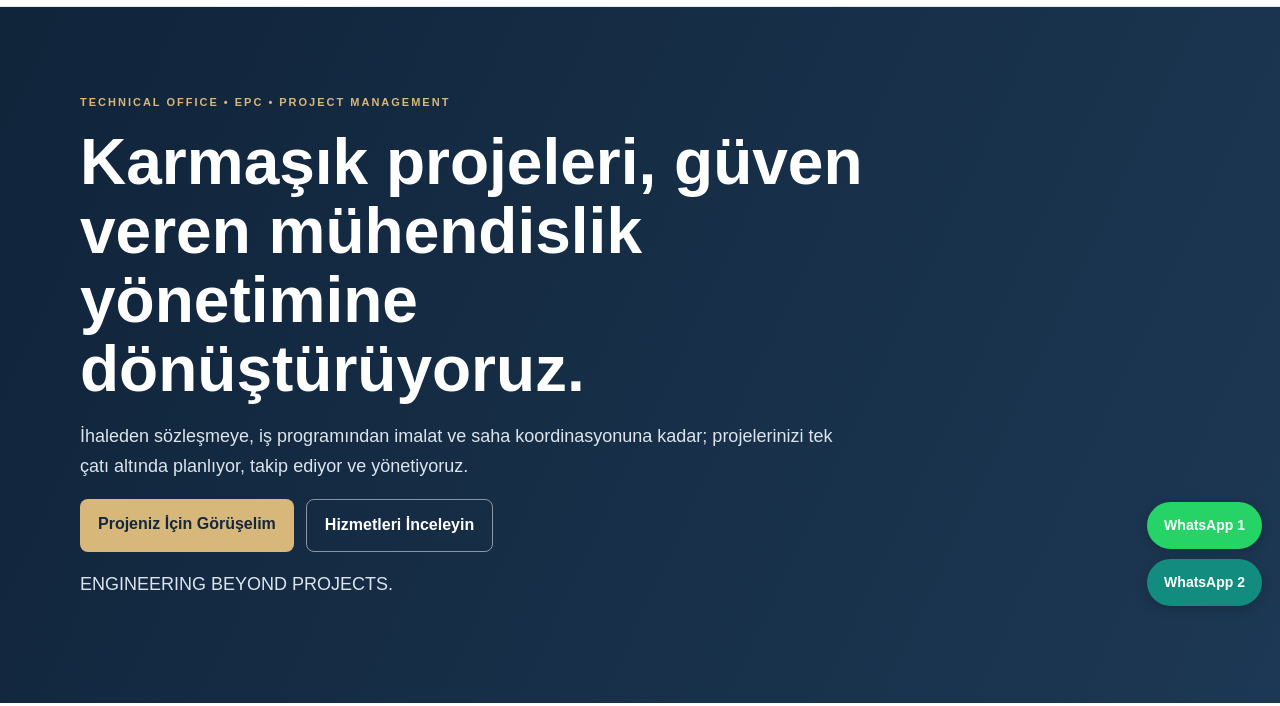
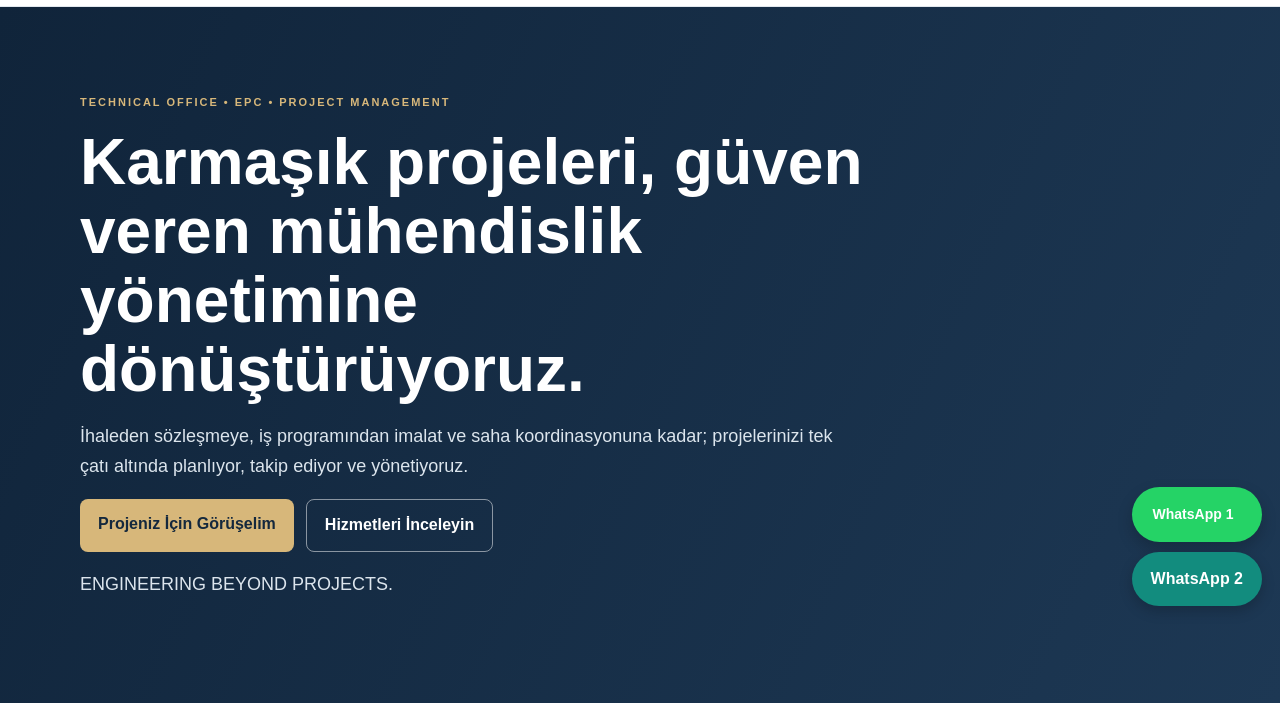
Before and after one commit to einsightengineering/einsight-website, a plain HTML site: page index.html in a window 1280 px wide. Shown: the part 94-800 px from the top of the page. Drawn offline with Linux system fonts and the light colour scheme.

Commit message:
Update index.html

```diff
--- a/index.html
+++ b/index.html
@@ -112,12 +112,12 @@ const RECEIVING_EMAIL="info@einsight.com.tr";
 <div style="position:fixed;right:18px;bottom:100px;z-index:9999;display:flex;flex-direction:column;gap:10px;">
   <a href="https://wa.me/905324495294?text=Merhaba%20E-INSIGHT%2C%20hizmetleriniz%20hakkinda%20bilgi%20almak%20istiyorum."
      target="_blank" rel="noopener noreferrer"
-     style="background:#25D366;color:#fff;padding:12px 17px;border-radius:30px;text-decoration:none;font-weight:bold;font-size:14px;box-shadow:0 3px 12px #0003;">
+     style="background:#25D366;color:#fff;padding:16px 21px;border-radius:34px;text-decoration:none;font-weight:bold;font-size:14px;box-shadow:0 7px 16px #0003;">
     WhatsApp 1
   </a>
   <a href="https://wa.me/905414013571?text=Merhaba%20E-INSIGHT%2C%20hizmetleriniz%20hakkinda%20bilgi%20almak%20istiyorum."
      target="_blank" rel="noopener noreferrer"
-     style="background:#128C7E;color:#fff;padding:12px 17px;border-radius:30px;text-decoration:none;font-weight:bold;font-size:14px;box-shadow:0 3px 12px #0003;">
+     style="background:#128C7E;color:#fff;padding:14px 19px;border-radius:32px;text-decoration:none;font-weight:bold;font-size:16px;box-shadow:0 5px 14px #0003;">
     WhatsApp 2
   </a>
 </div>
```
